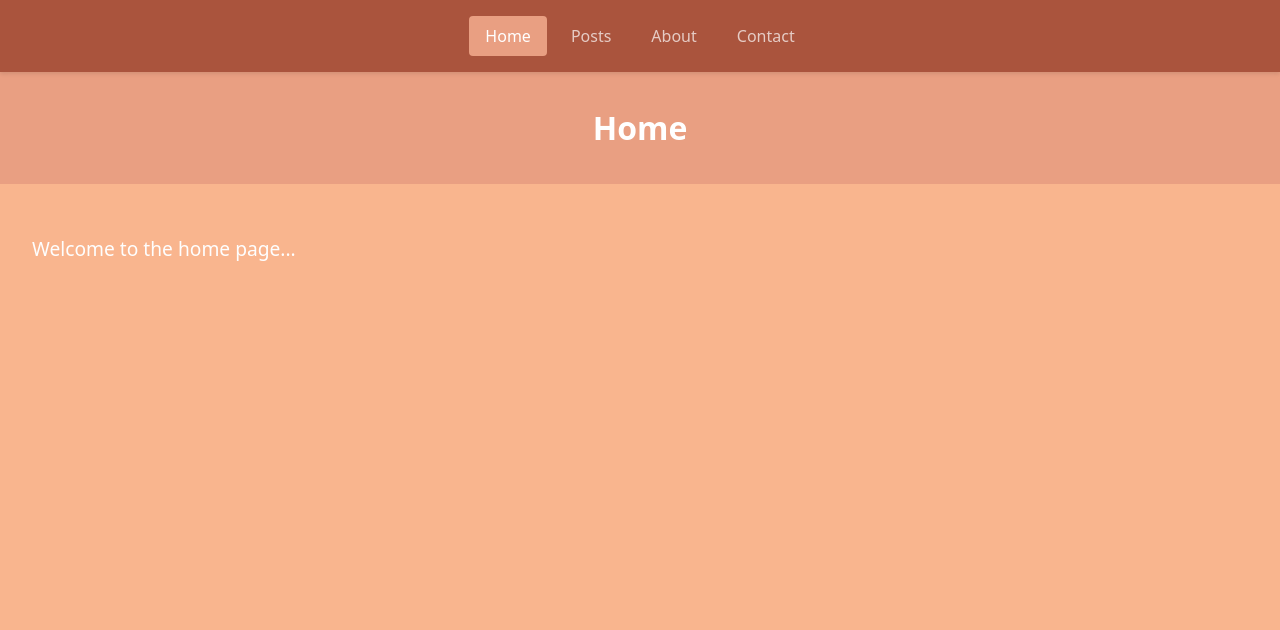
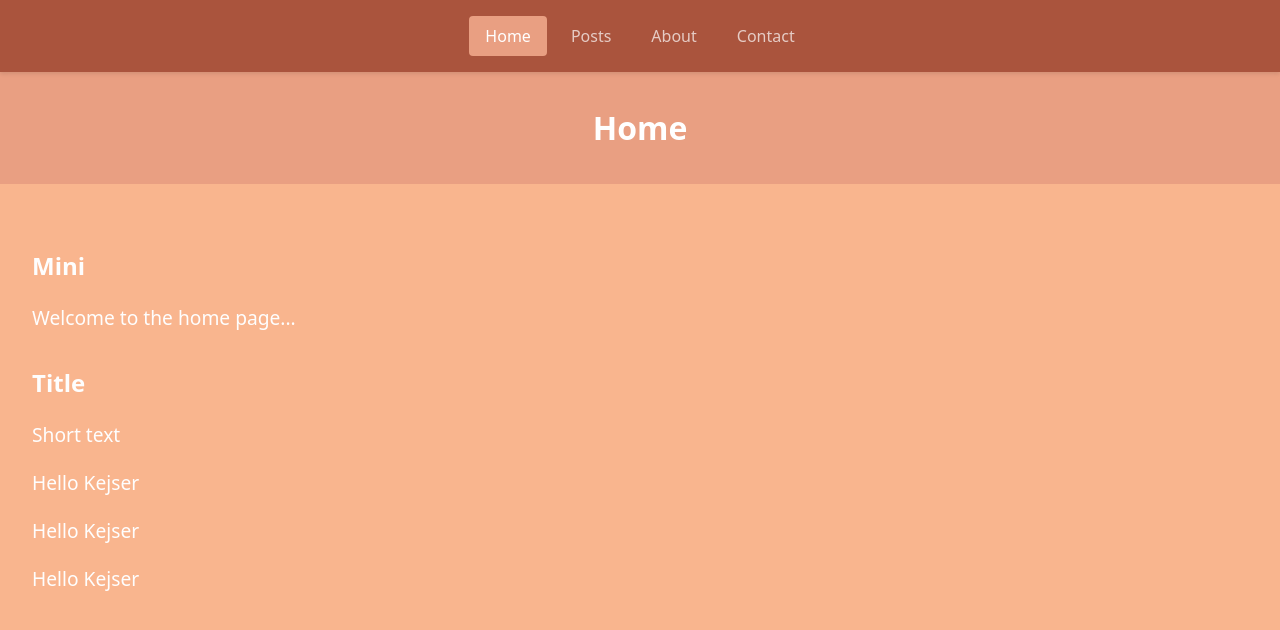
Before and after one commit to FKAYSR/web-app-optimization, a React (Vite) app: page / in a window 1280 px wide. Shown: the top 630 px of the page. Built offline with nearby package versions, Linux system fonts and the light colour scheme; no server answers.

Commit message:
Assignments by RACE

```diff
--- a/src/App.jsx
+++ b/src/App.jsx
@@ -5,6 +5,10 @@ import AboutPage from "./pages/AboutPage";
 import ContactPage from "./pages/ContactPage";
 import PostsPage from "./pages/PostsPage";
 import NotFoundPage from "./pages/NotFoundPage";
+import "./sandbox/sandbox";
+import {teachers} from "./sandbox/teachers";
+
+console.log(teachers);
 
 export default function App() {
   return (
--- a/src/pages/HomePage.jsx
+++ b/src/pages/HomePage.jsx
@@ -1,3 +1,7 @@
+import Teacher from "../sandbox/Teacher";
+import Welcome from "../sandbox/Welcome";
+import Greeting from "../sandbox/Greeting";
+
 export default function HomePage() {
   return (
     <>
@@ -5,7 +9,12 @@ export default function HomePage() {
         <h1>Home</h1>
       </header>
       <main>
+        <Teacher />
         <p>Welcome to the home page...</p>
+        <Welcome />
+        <Greeting name="Kejser" />
+        <Greeting name="Kejser" />
+        <Greeting name="Kejser" />
       </main>
     </>
   );
--- /dev/null
+++ b/src/sandbox/Greeting.jsx
@@ -0,0 +1,3 @@
+export default function Greeting({ name }) {
+  return <p>Hello {name}</p>;
+}
--- /dev/null
+++ b/src/sandbox/Teacher.jsx
@@ -0,0 +1,3 @@
+export default function Teacher() {
+    return <h2> Mini </h2>
+};
--- /dev/null
+++ b/src/sandbox/Welcome.jsx
@@ -0,0 +1,8 @@
+export default function Welcome() {
+    return (
+        <>
+            <h2>Title</h2>
+            <p>Short text</p>
+        </>
+    );
+};
--- /dev/null
+++ b/src/sandbox/sandbox.js
@@ -0,0 +1,16 @@
+import {teachers} from "./teachers.js"
+console.log("Sandbox environment initialized🌟")
+
+console.log(teachers);
+
+function showWelcomeMessage() {
+    return ("Welcome to the sandbox!");
+}
+
+console.log(showWelcomeMessage());
+
+function sayHi(name) {
+    return `Hello ${name}`;
+}
+
+console.log(sayHi("RACE"));
--- /dev/null
+++ b/src/sandbox/teachers.js
@@ -0,0 +1,9 @@
+
+const teachers = [
+    "RACE",
+    "LAES",
+    "MNOR",
+    "NKKR"
+];
+
+export {teachers};
```
